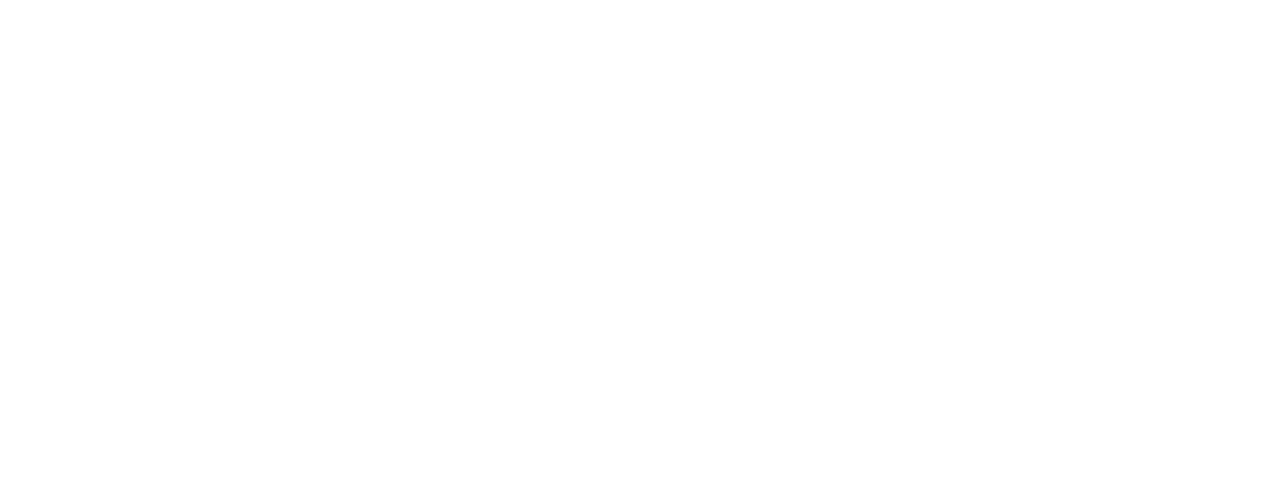
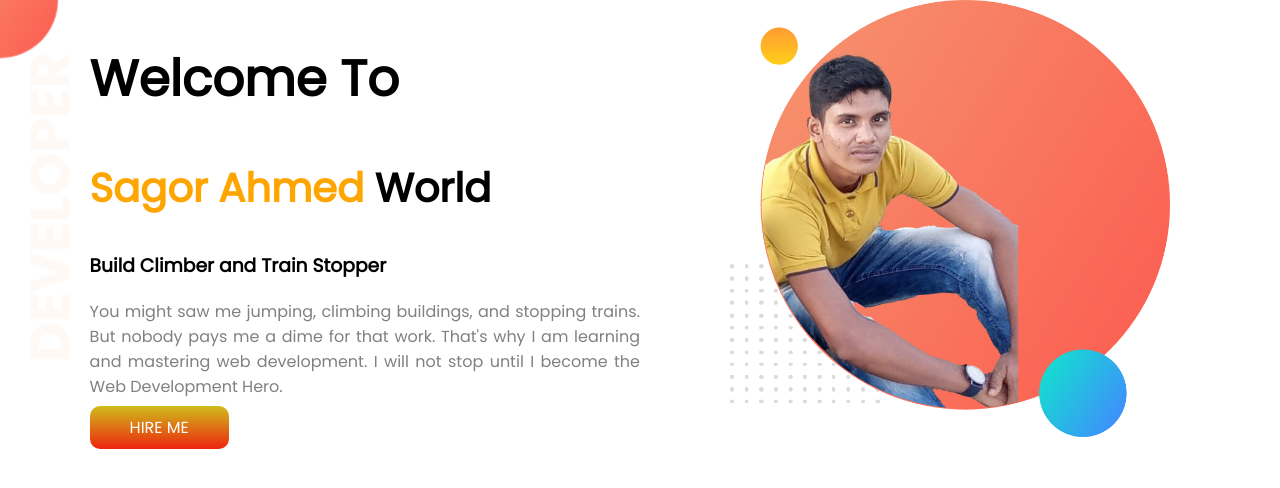
Before and after one commit to sagorsanthia/modified-portfolio, a plain HTML site: page index.html in a window 1280 px wide. Drawn offline with Linux system fonts and the light colour scheme.

Commit message:
top-section working is done

```diff
--- a/index.html
+++ b/index.html
@@ -4,9 +4,24 @@
   <meta charset="UTF-8">
   <meta http-equiv="X-UA-Compatible" content="IE=edge">
   <meta name="viewport" content="width=device-width, initial-scale=1.0">
-  <title>Document</title>
+  <title>Sagor Ahmed Portfolio Website</title>
+  <link rel="preconnect" href="https://fonts.googleapis.com">
+<link rel="preconnect" href="https://fonts.gstatic.com" crossorigin>
+<link href="https://fonts.googleapis.com/css2?family=Poppins&display=swap" rel="stylesheet">
+  <link rel="stylesheet" href="style.css">
 </head>
 <body>
-
+  <section class="flexible top-section">
+    <div class="width">
+      <h1>Welcome To</h1>
+    <h2><span class="orange">Sagor Ahmed</span> World</h2>
+    <h3>Build Climber and Train Stopper </h3>
+    <p class="justify">You might saw me jumping, climbing buildings, and stopping trains. But nobody pays me a dime for that work. That's why I am learning and mastering web development. I will not stop until I become the Web Development Hero.</p>
+    <a class="btn" href="#">HIRE ME</a>
+    </div>
+    <div class="width">
+      <img  src="images/first.png" alt="">
+       </div>
+  </section>
 </body>
 </html>
--- a/style.css
+++ b/style.css
@@ -0,0 +1,44 @@
+body {
+  margin: 0;
+  padding: 0;
+  font-family: 'Poppins', sans-serif;
+}
+body {
+  margin: 0;
+  padding: 0;
+  font-family: 'Poppins' serif;
+}
+.flexible {
+  display: flex;
+}
+img {
+  width: 80%;
+}
+.width {
+  width: 50%;
+  padding-left: 7%;
+}
+h1 {
+  font-size: 50px;
+}
+h2 {
+  font-size: 40px;
+}
+p {
+  color: gray;
+}
+.justify {
+  text-align: justify;
+}
+.orange{color:orange;}
+.width a{
+  text-decoration: none;
+  background-image: linear-gradient(rgb(207, 189, 27), rgb(238, 37, 15));
+  padding: 10px 40px;
+  color: white;
+  border-radius: 10px;
+}
+.top-section {
+  background: url(images/top-banner.png);
+  background-repeat: no-repeat;
+}
```
Also changed, not shown: images/dream-bg.png (added), images/exp-bg.png (added), images/first.png (added), images/my-bg.png (added), images/my-bg2.png (added), images/second.png (added), images/top-banner.png (added).
